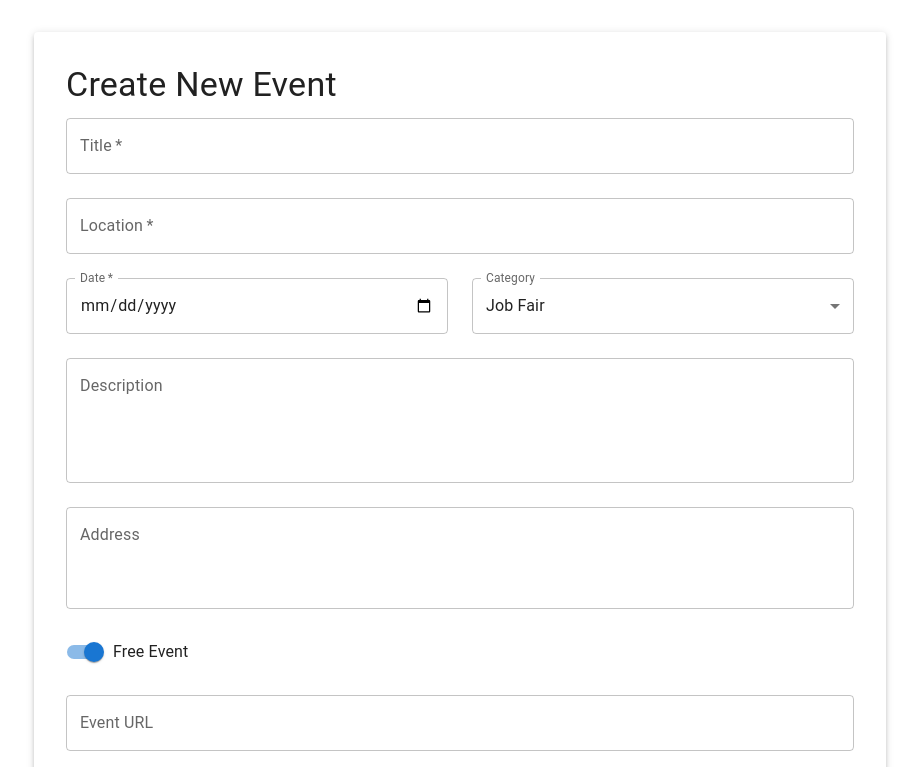
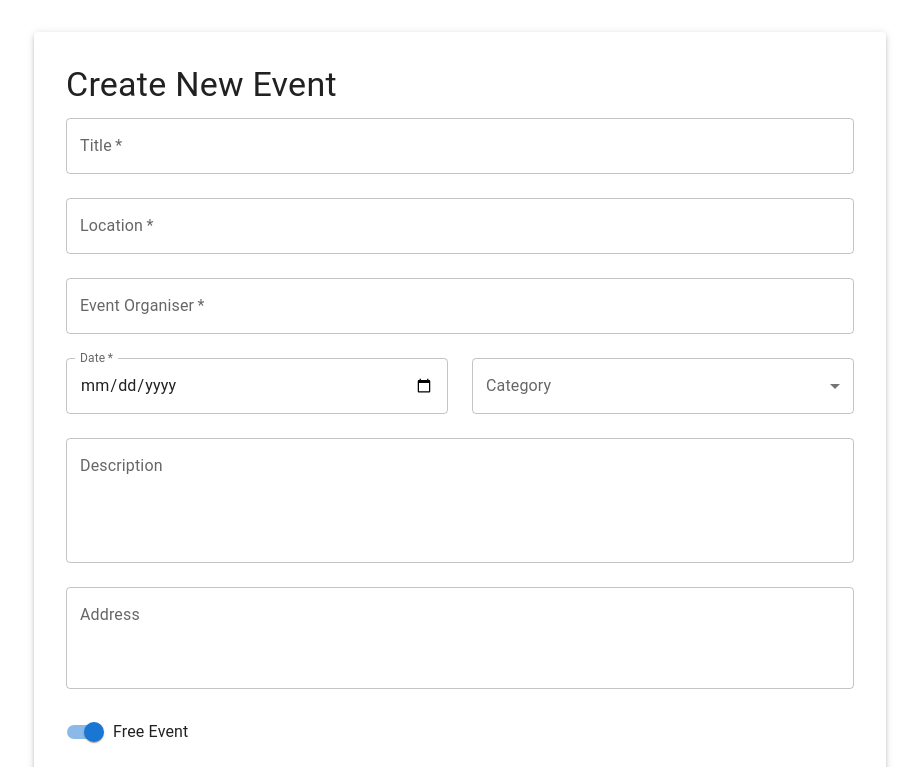
Before and after one commit to 202404-Y-ZA-FSW/Sisonke-AI-Powered-Community-Resources-Navigator, a Next.js app in the folder frontend/: page /events/new in a window 1280 px wide. Shown: the top 767 px of the page, without its empty margins (180-1099 px from the left). Built offline with nearby package versions, Linux system fonts and the light colour scheme.

Commit message:
The event is now able to create and save events on the data base successfully as required

```diff
--- a/frontend/app/events/new/page.js
+++ b/frontend/app/events/new/page.js
@@ -1,6 +1,8 @@
 "use client"
 
+import { useRouter } from 'next/navigation';
 import React, { useState } from 'react';
+import axios from 'axios';
 import {
   TextField,
   Button,
@@ -18,11 +20,14 @@ import {
 } from '@mui/material';
 
 const EventForm = () => {
+  const router = useRouter();
+  const [errors, setErrors] = useState({});
   const [formData, setFormData] = useState({
     title: '',
     location: '',
     date: '',
-    category: 'Job Fair',
+    category: '',
+    organizer: '',
     description: '',
     isFree: true,
     eventUrl: '',
@@ -40,29 +45,54 @@ const EventForm = () => {
     });
   };
 
+    const handleEventSubmit = async (formData) =>{
+      try{
+
+        const response = await axios.post(`http://localhost:5000/events/new`,
+          formData,
+          {
+            headers: {
+              'Content-Type': 'application/json',
+            },
+          }
+        );
+
+        if(response.status===201){
+            router.push('/events/new')
+            alert("Event created successfully!");
+        }else{
+          alert("Failed to create an event");
+        }
+
+      }catch(err){
+        console.log(err);
+        alert("An error occured while creating the event.", err.message)
+      }
+    }
   const handleSubmit = async (e) => {
     e.preventDefault();
+     const validationErrors = validateForm
 
-    try {
-      const response = await fetch('/api/events', {
-        method: 'POST',
-        headers: {
-          'Content-Type': 'application/json',
-        },
-        body: JSON.stringify(formData),
-      });
+    if (Object.keys(validationErrors).length > 0) {
+      setErrors(validationErrors);
+      return;
+    }
 
-      if (response.ok) {
-        console.log('Event created!');
-        // Optionally redirect or show a success message
-      } else {
-        const errorData = await response.json();
-        console.error('Error creating event:', errorData);
-        // Display error messages to the user
-      }
-    } catch (error) {
-      console.error('Error creating event:', error);
-    }
+    setErrors({});
+    handleEventSubmit(formData);
+
+  };
+
+  const validateForm = () => {
+    const errors = {};
+    if (!formData.title) errors.title = 'Title is required';
+    if (!formData.address) errors.address = 'Address is required';
+    if (!formData.startTime) errors.startTime = 'Start time is required';
+    if (!formData.endTime) errors.endTime = 'End time is required';
+    if (!formData.description) errors.description = 'Description is required';
+    if(!formData.organizer) errors.organizer = "Organizer is required";
+    if(!formData.category) errors.category = "Category is required";
+    return errors;
   };
 
   return (
@@ -93,6 +123,17 @@ const EventForm = () => {
                 required
               />
             </Grid>
+            <Grid item xs={12}>
+              <TextField
+                fullWidth
+                label="Event Organiser"
+                name="organizer"
+                value={formData.organizer}
+                onChange={handleChange}
+                required
+              />
+            </Grid>
+
             <Grid item xs={12} sm={6}>
               <TextField
                 fullWidth
```
